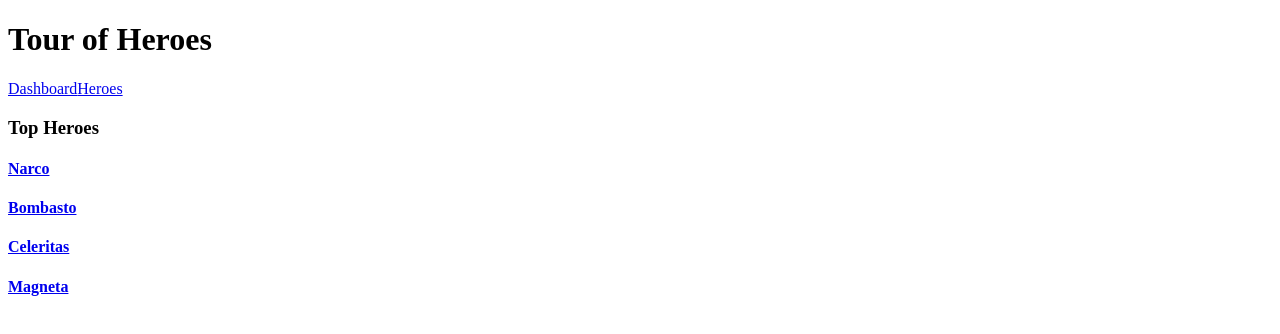
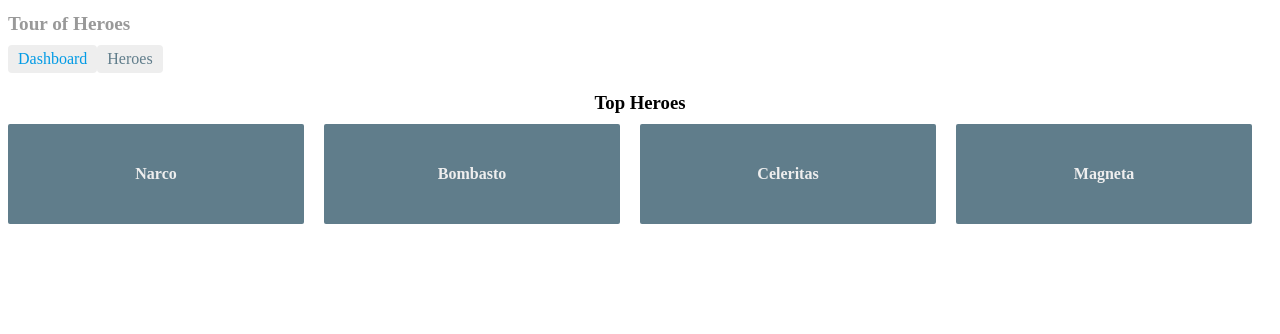
Before and after one commit to jobegood49/theHeroEditorAngular2, an Angular app in the folder my-app/: page /dashboard in a window 1280 px wide. Shown: the top 334 px of the page. Built offline with nearby package versions, Linux system fonts and the light colour scheme.

Commit message:
Add Styles

```diff
--- a/my-app/src/app/app.component.css
+++ b/my-app/src/app/app.component.css
@@ -0,0 +1,28 @@
+h1 {
+  font-size: 1.2em;
+  color: #999;
+  margin-bottom: 0;
+}
+h2 {
+  font-size: 2em;
+  margin-top: 0;
+  padding-top: 0;
+}
+nav a {
+  padding: 5px 10px;
+  text-decoration: none;
+  margin-top: 10px;
+  display: inline-block;
+  background-color: #eee;
+  border-radius: 4px;
+}
+nav a:visited, a:link {
+  color: #607D8B;
+}
+nav a:hover {
+  color: #039be5;
+  background-color: #CFD8DC;
+}
+nav a.active {
+  color: #039be5;
+}
--- a/my-app/src/app/app.component.ts
+++ b/my-app/src/app/app.component.ts
@@ -1,12 +1,15 @@
 import { Component } from '@angular/core';
 
 @Component({
+  styleUrls: [ './app.component.css' ],
   selector: 'app-root',
-  template: `
-    <h1>{{title}}</h1>
-    <a routerLink="/dashboard">Dashboard</a>
-    <a routerLink="/heroes">Heroes</a>
-    <router-outlet></router-outlet>
+  template:  `
+  <h1>{{title}}</h1>
+<nav>
+  <a routerLink="/dashboard" routerLinkActive="active">Dashboard</a>
+<a routerLink="/heroes" routerLinkActive="active">Heroes</a>
+  </nav>
+  <router-outlet></router-outlet>
   `
 })
 export class AppComponent {
--- /dev/null
+++ b/my-app/src/app/dashboard.component.css
@@ -0,0 +1,61 @@
+[class*='col-'] {
+  float: left;
+  padding-right: 20px;
+  padding-bottom: 20px;
+}
+[class*='col-']:last-of-type {
+  padding-right: 0;
+}
+a {
+  text-decoration: none;
+}
+*, *:after, *:before {
+  -webkit-box-sizing: border-box;
+  -moz-box-sizing: border-box;
+  box-sizing: border-box;
+}
+h3 {
+  text-align: center; margin-bottom: 0;
+}
+h4 {
+  position: relative;
+}
+.grid {
+  margin: 0;
+}
+.col-1-4 {
+  width: 25%;
+}
+.module {
+  padding: 20px;
+  text-align: center;
+  color: #eee;
+  max-height: 120px;
+  min-width: 120px;
+  background-color: #607D8B;
+  border-radius: 2px;
+}
+.module:hover {
+  background-color: #EEE;
+  cursor: pointer;
+  color: #607d8b;
+}
+.grid-pad {
+  padding: 10px 0;
+}
+.grid-pad > [class*='col-']:last-of-type {
+  padding-right: 20px;
+}
+@media (max-width: 600px) {
+  .module {
+    font-size: 10px;
+    max-height: 75px; }
+}
+@media (max-width: 1024px) {
+  .grid {
+    margin: 0;
+  }
+  .module {
+    min-width: 60px;
+  }
+}
--- a/my-app/src/app/dashboard.component.ts
+++ b/my-app/src/app/dashboard.component.ts
@@ -7,6 +7,8 @@
 @Component({
   selector: 'my-dashboard',
   templateUrl: './dashboard.component.html',
+  styleUrls: [ './dashboard.component.css' ]
+
 })
 
 
--- /dev/null
+++ b/my-app/src/app/hero-detail.component.css
@@ -0,0 +1,29 @@
+label {
+  display: inline-block;
+  width: 3em;
+  margin: .5em 0;
+  color: #607D8B;
+  font-weight: bold;
+}
+input {
+  height: 2em;
+  font-size: 1em;
+  padding-left: .4em;
+}
+button {
+  margin-top: 20px;
+  font-family: Arial;
+  background-color: #eee;
+  border: none;
+  padding: 5px 10px;
+  border-radius: 4px;
+  cursor: pointer; cursor: hand;
+}
+button:hover {
+  background-color: #cfd8dc;
+}
+button:disabled {
+  background-color: #eee;
+  color: #ccc;
+  cursor: auto;
+}
--- a/my-app/src/app/hero-detail.component.ts
+++ b/my-app/src/app/hero-detail.component.ts
@@ -10,6 +10,8 @@
 @Component({
   selector: 'hero-detail',
   templateUrl: './hero-detail.component.html',
+  styleUrls: [ './hero-detail.component.css' ]
+
 
 
 })
```
